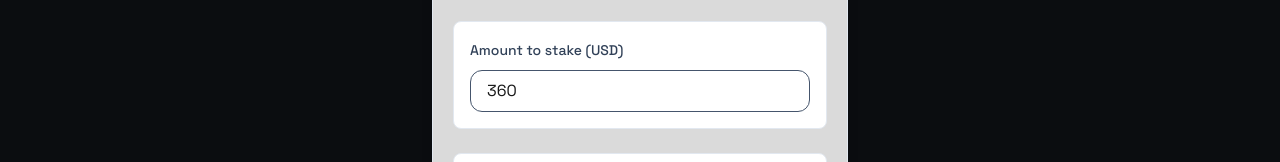
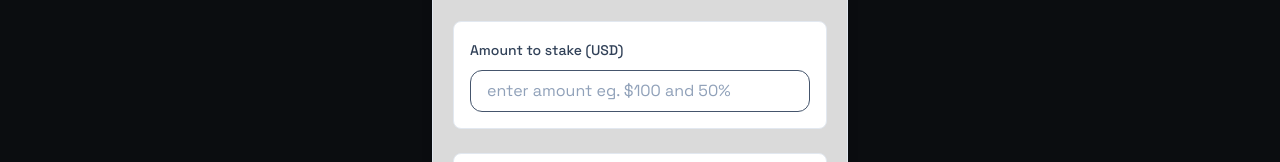
Before and after one commit to xVaultFi/xVault, a Next.js app: page /borrow in a window 1280 px wide. Shown: the part 305-467 px from the top of the page. Built offline with nearby package versions, Linux system fonts and the light colour scheme; no server answers.

Commit message:
placeholder set

```diff
--- a/app/borrow/page.tsx
+++ b/app/borrow/page.tsx
@@ -177,10 +177,10 @@ export default function RwaStakingCard() {
             <input
               type="number"
               min="0"
-              value={amount}
+
               onChange={(e) => setAmount(e.target.value)}
               className="mt-2 w-full rounded-xl border border-slate-600 dark:border-slate-600  px-4 py-2 placeholder:text-slate-400"
-              placeholder="360"
+              placeholder="enter amount eg. $100 and 50%"
             />
           </label>
 
```
